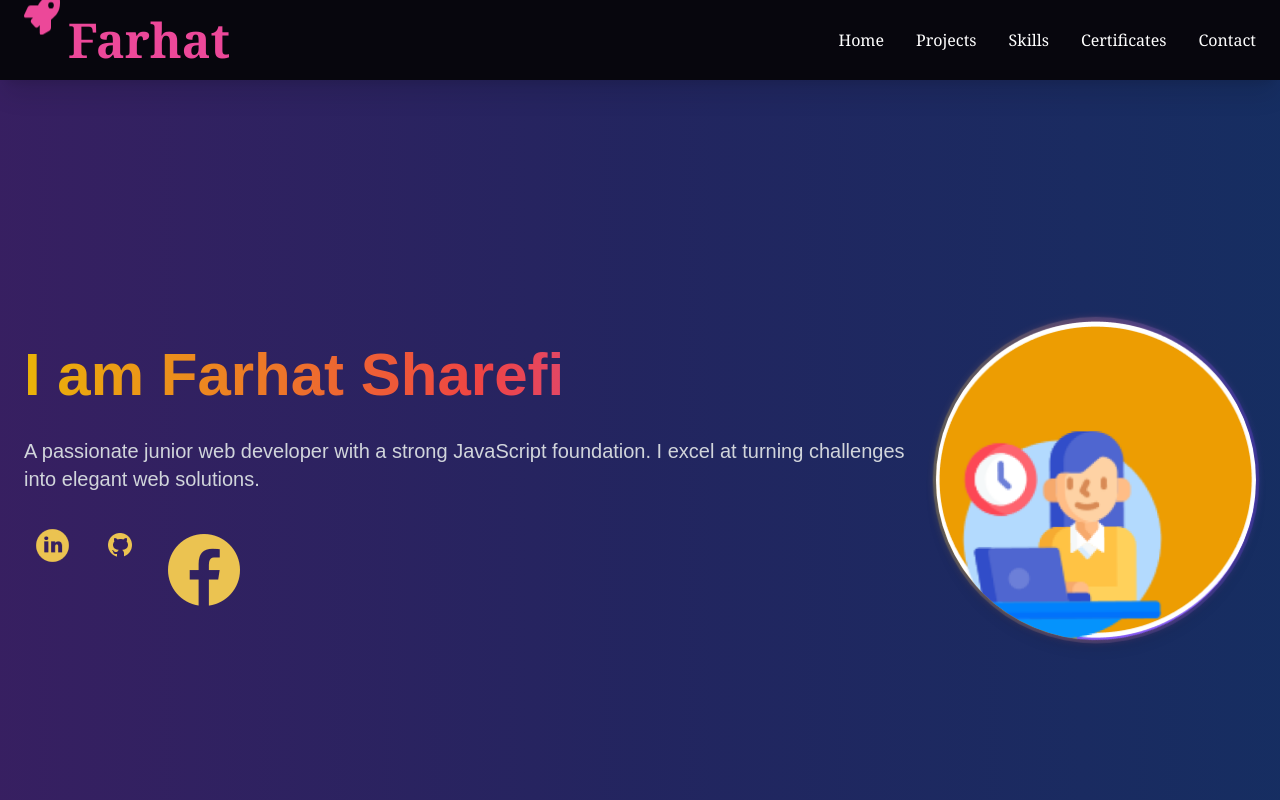
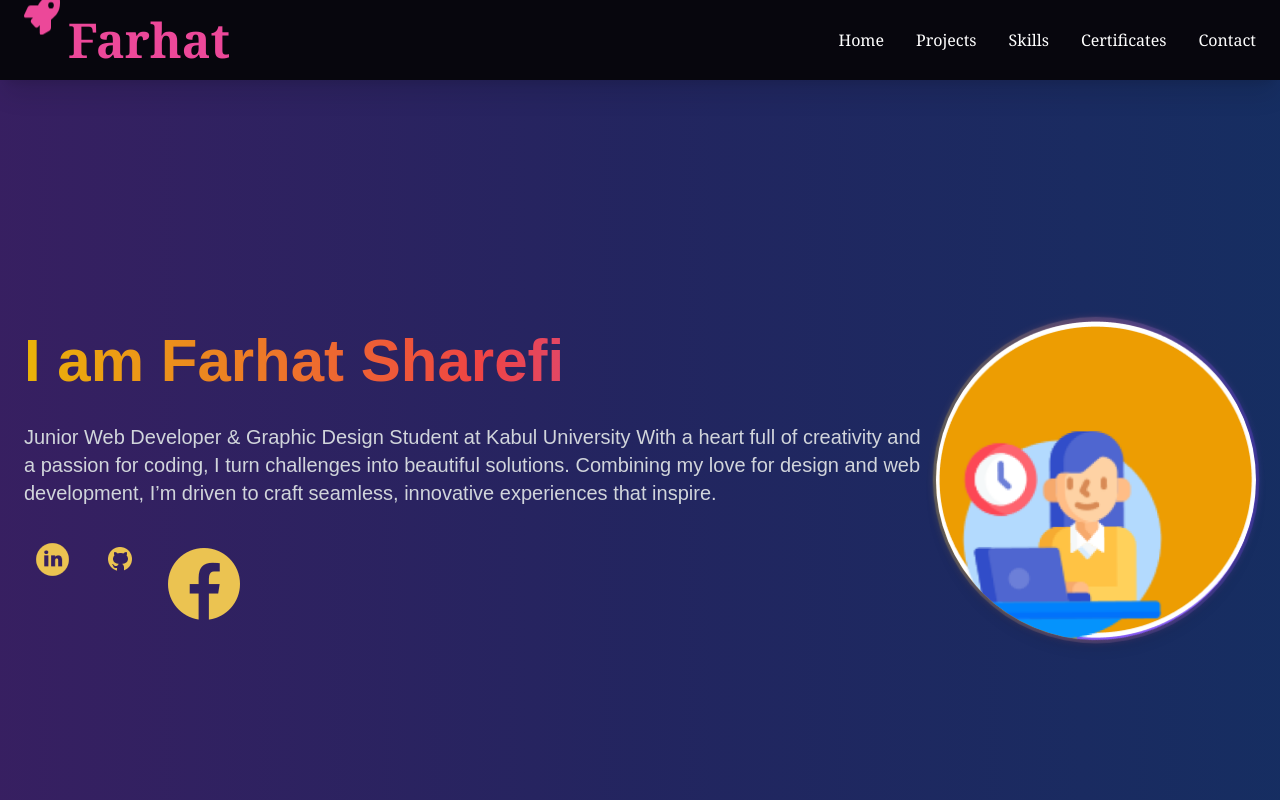
Before and after one commit to iamfarhatsharefi/farhatpersonalportfolio, a React (Create React App) app: page / in a window 1280 px wide. Shown: the top 800 px of the page. Built offline with nearby package versions, Linux system fonts and the light colour scheme.

Commit message:
added the new thing on code

```diff
--- a/src/components/Home.jsx
+++ b/src/components/Home.jsx
@@ -31,8 +31,10 @@ function Home() {
           I am Farhat Sharefi
         </h1>
         <p className="text-lg md:text-xl">
-          A passionate junior web developer with a strong JavaScript foundation.
-          I excel at turning challenges into elegant web solutions.
+        Junior Web Developer & Graphic Design Student at Kabul University
+With a heart full of creativity and a passion for coding, I turn challenges into beautiful solutions. Combining my love for design and web development, I’m driven to craft seamless, innovative experiences that inspire.
+
+
         </p>
 
         {/* Social Media Icons */}
```
